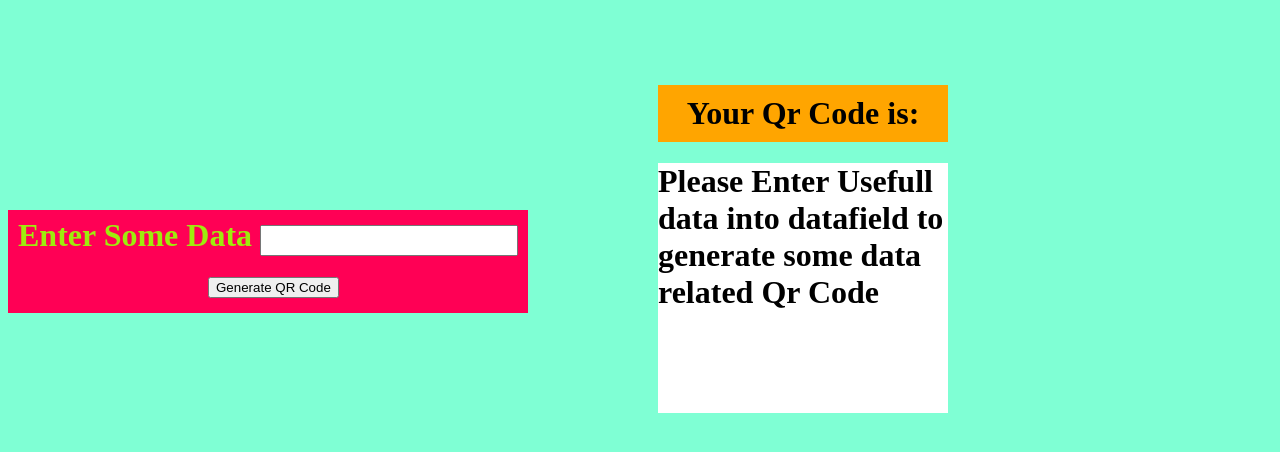
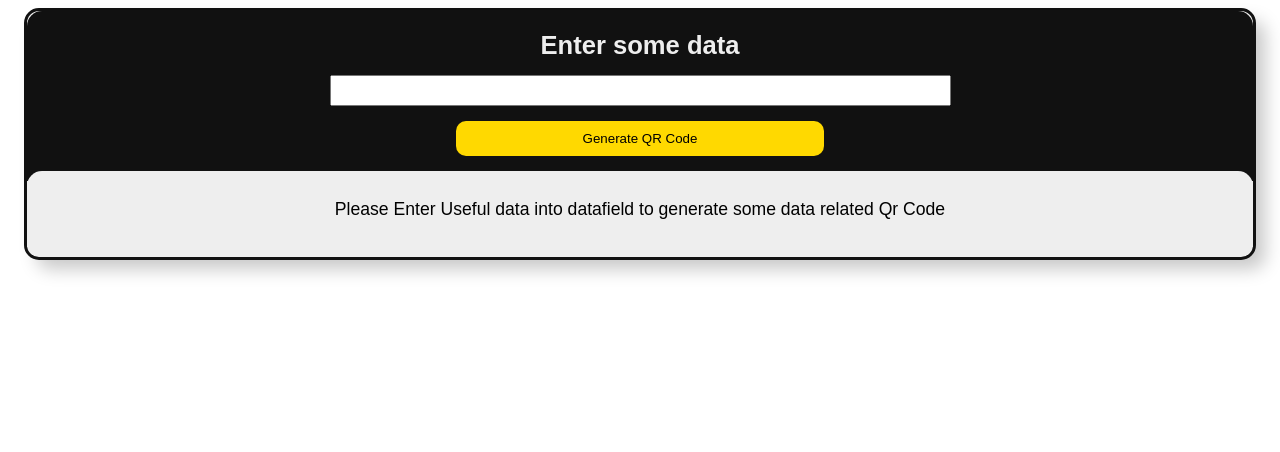
Before and after one commit to Sukhmandeep-Maan/QR-code-Generator, a Django app: page / in a window 1280 px wide. Shown: the top 452 px of the page. Run offline with Django 3.2, Linux system fonts and the light colour scheme.

Commit message:
Update index.html

```diff
--- a/templates/index.html
+++ b/templates/index.html
@@ -2,28 +2,117 @@
 {% load static %}
 <html lang="en">
   <head>
-    <meta charset="UTF-8">
-    <meta name="viewport" content="width=device-width, initial-scale=1.0">
-    <link rel="stylesheet" href="{% static 'CSS/home.css' %}">
+    <meta charset="UTF-8" />
+    <meta name="viewport" content="width=device-width, initial-scale=1.0" />
+    <!-- <link rel="stylesheet" href="{% static 'CSS/home.css' %}" /> -->
 
     <title>Qr Code Generator</title>
+
+    <style>
+      body {
+        background-color: white;
+        font-family: sans-serif;
+      }
+
+      .wrapper {
+        background-color: #eee;
+        display: flex;
+        flex-direction: column;
+        border: 3px solid #111;
+        border-radius: 15px;
+        box-shadow: 11px 11px 18px -2px rgba(0, 0, 0, 0.22);
+        -webkit-box-shadow: 11px 11px 18px -2px rgba(0, 0, 0, 0.22);
+        -moz-box-shadow: 11px 11px 18px -2px rgba(0, 0, 0, 0.22);
+        margin-left: 2vmin;
+        margin-right: 2vmin;
+      }
+      #h1 {
+        color: #eee;
+        margin: 0;
+        font-size: 1.6rem;
+        margin-top: 20px;
+      }
+
+      #Main_Div {
+        background-color: #111;
+        border-top-left-radius: 15px;
+        border-top-right-radius: 15px;
+      }
+
+      #Main_Div form {
+        text-align: center;
+        display: flex;
+        flex-direction: column;
+        align-items: center;
+      }
+
+      #Entry {
+        width: 50%;
+        height: 25px;
+        font-size: large;
+        font-weight: bolder;
+        margin: 15px;
+      }
+
+      #btn {
+        margin-bottom: 25px;
+        background: white;
+        width: 30%;
+        padding: 10px 15px;
+        border-radius: 10px;
+        background-color: rgb(255, 217, 0);
+        border: none;
+      }
+
+      #ans_div {
+        background-color: #eee;
+        position: relative;
+        top: -10px;
+        z-index: 12;
+        border-top-left-radius: 15px;
+        border-top-right-radius: 15px;
+        padding: 10px;
+        font-size: 1.1rem;
+        text-align: center;
+      }
+
+      #QR {
+        background-color: #eee;
+        position: relative;
+        top: -10px;
+        z-index: 12;
+        border-top-left-radius: 15px;
+        border-top-right-radius: 15px;
+        display: flex;
+        align-items: center;
+        flex-direction: column;
+        margin-bottom: 30px;
+      }
+    </style>
   </head>
   <body>
+    <div class="wrapper">
       <div id="Main_Div">
         <form action="/send" method="post">
           {% csrf_token %}
-            <h1 id="h1">Enter Some Data <input type="text" name="data" id="Entry"></h1>
-            <input type="submit" value="Generate QR Code" id="btn">
+          <h1 id="h1">Enter some data</h1>
+          <input type="text" name="data" id="Entry" />
+          <input type="submit" value="Generate QR Code" id="btn" />
         </form>
       </div>
+      {% if data %}
+      <div id="QR">
+        <h2>Your Qr Code is:</h2>
+        <img src="{% static 'image/test.png' %}" alt="No Image" />
+      </div>
+      {% else %}
       <div id="ans_div">
-        <h1 id="ans_had">Your Qr Code is: </h1>
+        <p>
+          Please Enter Useful data into datafield to generate some data related
+          Qr Code
+        </p>
       </div>
-    <div id="QR">
-        {% if data %}
-            <img src="{% static 'image/test.png' %}" alt="No Image">
-        {% else %}
-            <h1>Please Enter Usefull data into datafield to generate some data related Qr Code</h1>
+
       {% endif %}
     </div>
   </body>
```
Lines whose indentation alone changed are shown as unchanged.
